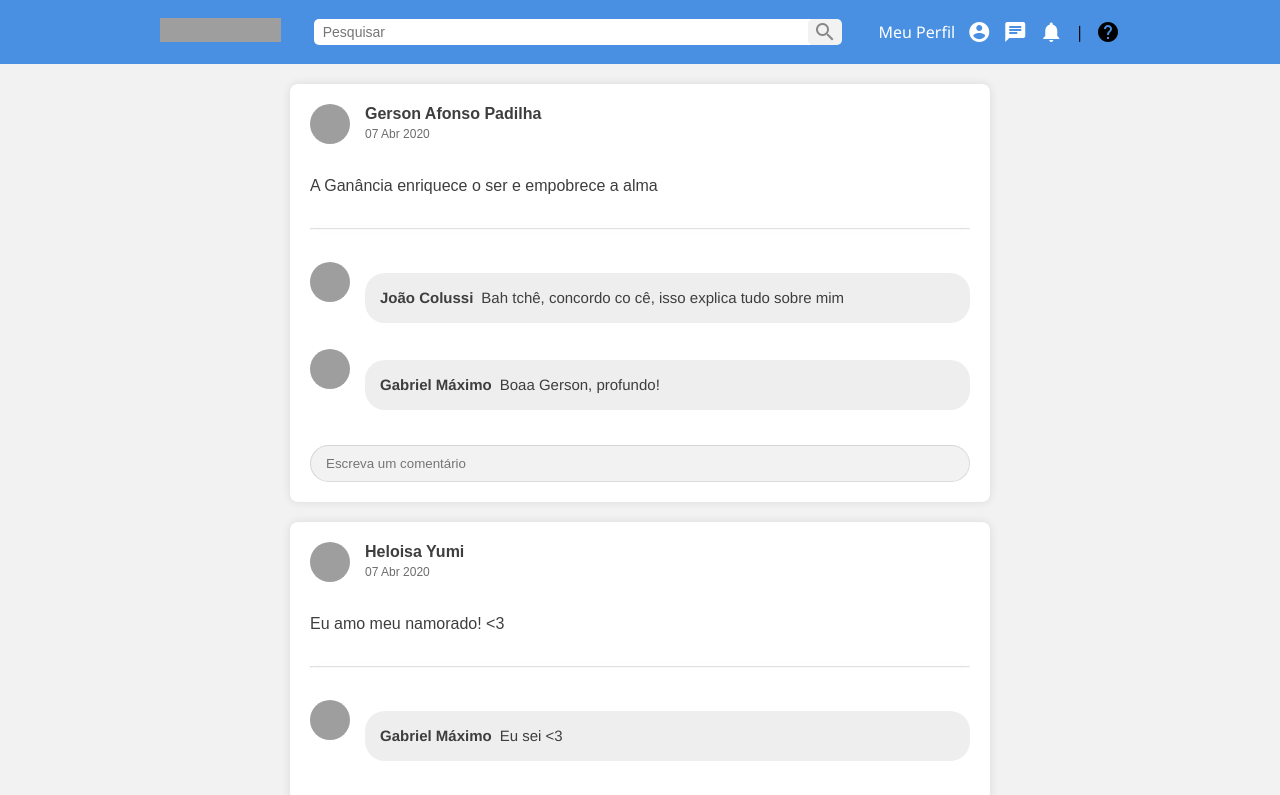
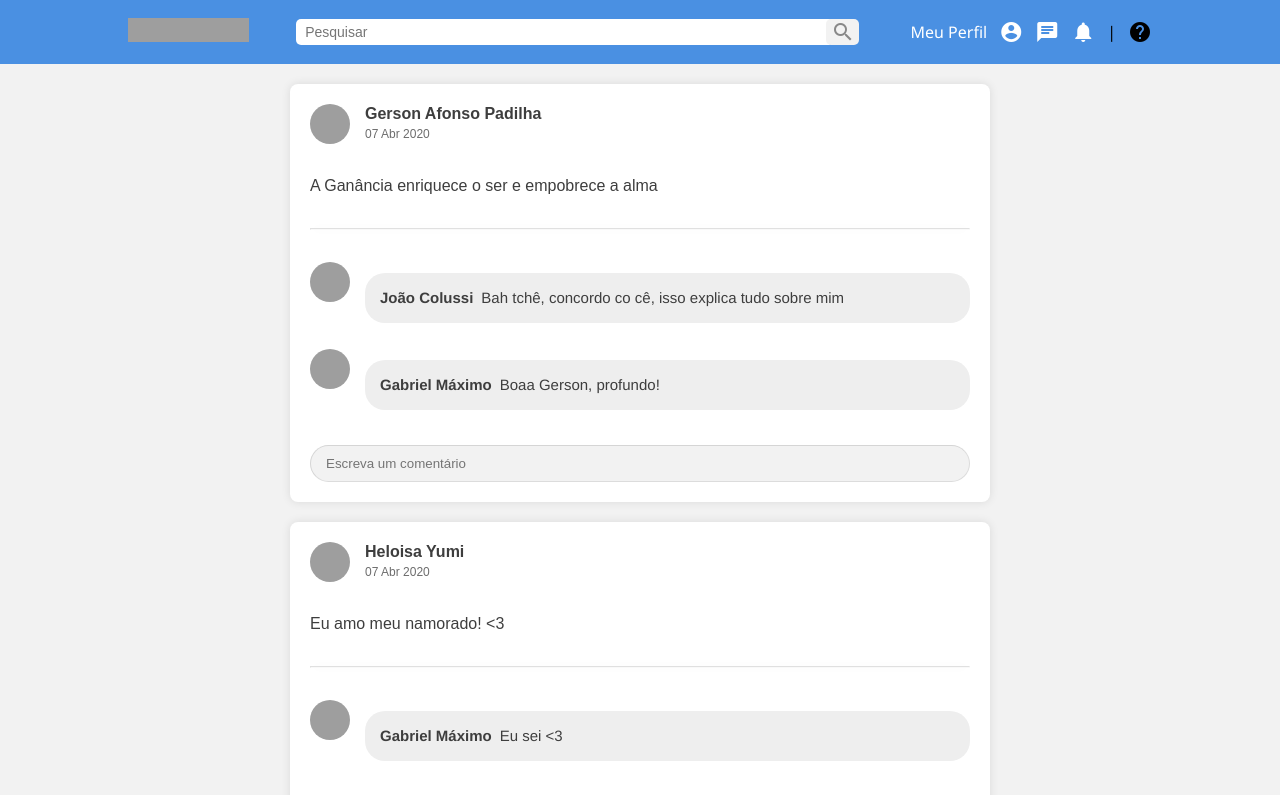
Before and after one commit to gabrielmaximo/Facebook-Challenge, a React app: page / in a window 1280 px wide. Shown: the top 795 px of the page. Built offline with nearby package versions, Linux system fonts and the light colour scheme; grey boxes are pictures that could not be loaded.

Commit message:
finish aplicattion

```diff
--- a/src/App.css
+++ b/src/App.css
@@ -3,8 +3,6 @@
 * {
   margin: 0;
   padding: 0;
-  outline: 0;
-  box-sizing: border-box;
 }
 
 body {
@@ -16,6 +14,7 @@ header {
   background: #4a90e2;
   display: flex;
   justify-content: center;
+  width: 100%;
 }
 
 header nav {
```
